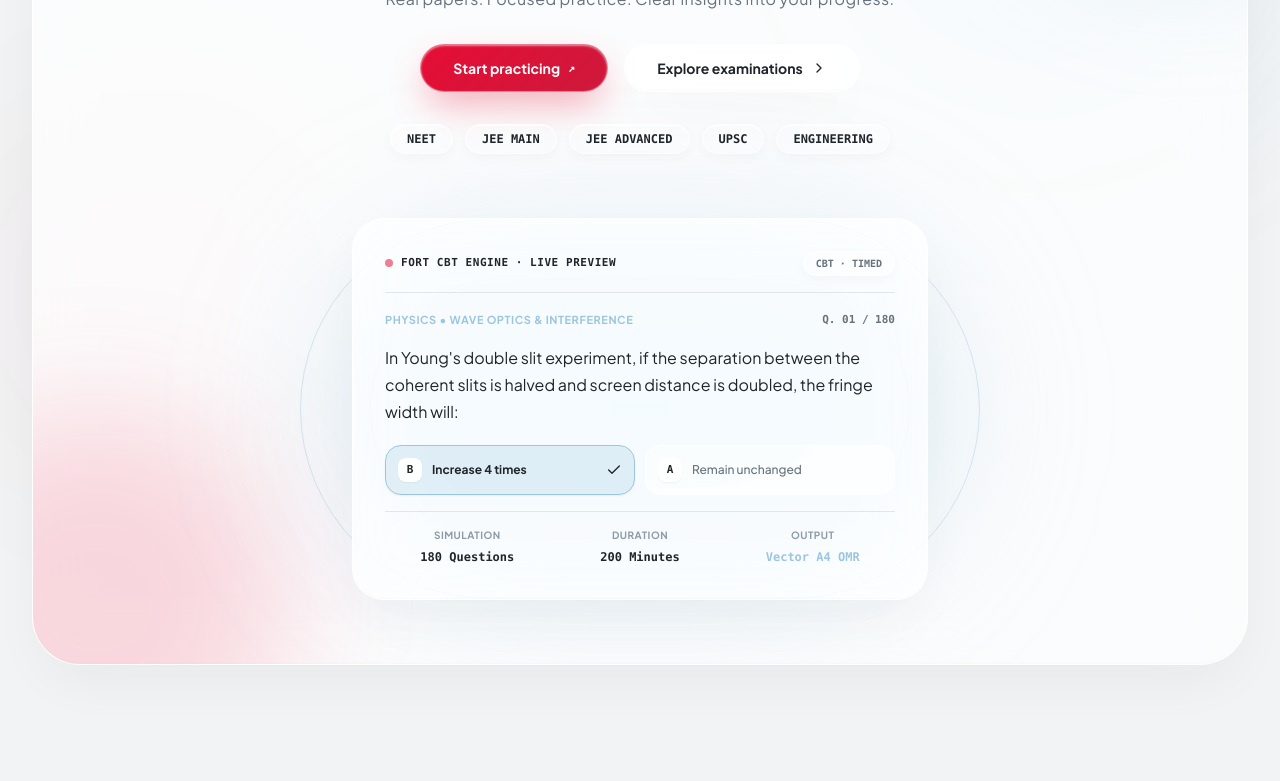
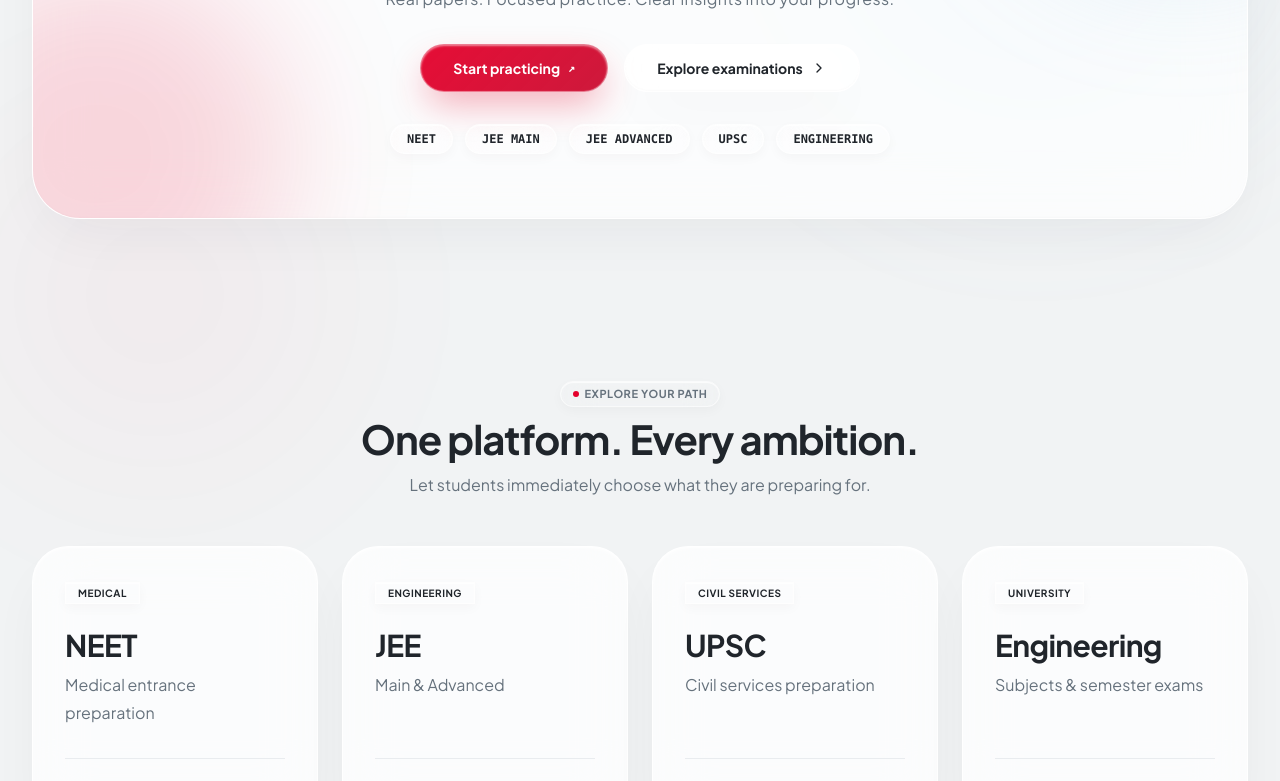
Before and after one commit to axiomistech/merit, a Next.js app: page / in a window 1280 px wide. Shown: the part 411-1192 px from the top of the page. Built offline with nearby package versions, Linux system fonts and the light colour scheme; no server answers.

Commit message:
fix(hero): remove cbt question fragment card from hero section per user request

```diff
--- a/src/app/page.tsx
+++ b/src/app/page.tsx
@@ -12,7 +12,6 @@ import {
   Award,
   ChevronRight,
   Sparkles,
-  Check,
   Shield,
   Search,
   Filter,
@@ -294,96 +293,6 @@ export default function HomePage() {
                 <span className="font-mono text-xs font-bold text-[#20252B]">{cat.name}</span>
               </Link>
             ))}
-          </div>
-
-          {/* Central Cinematic Centerpiece: Layered Translucent Liquid Glass & Physical Fragment */}
-          <div className="relative mt-12 sm:mt-16 flex flex-col items-center">
-            {/* Ambient Liquid Glacier Underglow */}
-            <div className="pointer-events-none absolute top-1/2 left-1/2 h-[340px] w-full max-w-[620px] -translate-x-1/2 -translate-y-1/2 rounded-full bg-[#9CC6E0]/30 blur-[80px]" />
-
-            {/* Geometric Thin Orbital Lines */}
-            <div className="pointer-events-none absolute top-1/2 left-1/2 h-[380px] w-full max-w-[680px] -translate-x-1/2 -translate-y-1/2 rounded-full border border-[#9CC6E0]/40" />
-            <div className="pointer-events-none absolute top-1/2 left-1/2 h-[260px] w-full max-w-[540px] -translate-x-1/2 -translate-y-1/2 rounded-full border border-[#E4002B]/25" />
-
-            {/* Floating Translucent Liquid Glass Exam Interface Fragment */}
-            <div className="glass-polar relative z-10 w-full max-w-xl rounded-[32px] p-6 sm:p-8 backdrop-blur-2xl shadow-2xl transition-all duration-300 hover:scale-[1.01]">
-              {/* Micro Status Bar */}
-              <div className="flex items-center justify-between border-b border-[#DCE2E6]/80 pb-4">
-                <div className="flex items-center gap-2">
-                  <span className="h-2 w-2 rounded-full bg-[#E4002B] animate-pulse" />
-                  <span className="font-mono text-[11px] font-bold tracking-wider uppercase text-[#20252B]">
-                    FORT CBT ENGINE · LIVE PREVIEW
-                  </span>
-                </div>
-                <span className="glass-pill rounded-full px-3 py-1 font-mono text-[10px] font-bold text-[#66727D]">
-                  CBT · TIMED
-                </span>
-              </div>
-
-              {/* Fragment Content: Clean Editorial Specimen */}
-              <div className="pt-5 space-y-4">
-                <div className="flex items-center justify-between text-xs">
-                  <span className="text-[11px] font-bold uppercase tracking-wider text-[#9CC6E0]">
-                    Physics • Wave Optics & Interference
-                  </span>
-                  <span className="font-mono text-[11px] font-bold text-[#66727D]">
-                    Q. 01 / 180
-                  </span>
-                </div>
-
-                <p className="text-sm sm:text-base font-medium text-[#20252B] leading-relaxed">
-                  In Young&apos;s double slit experiment, if the separation between the coherent slits is halved and screen distance is doubled, the fringe width will:
-                </p>
-
-                {/* 2 Specimen Option Badges */}
-                <div className="grid grid-cols-1 sm:grid-cols-2 gap-2.5 pt-1">
-                  <div className="flex items-center justify-between rounded-2xl border border-[#9CC6E0] bg-[#9CC6E0]/25 p-3 text-xs font-bold text-[#20252B] shadow-xs">
-                    <div className="flex items-center gap-2.5">
-                      <span className="flex h-6 w-6 items-center justify-center rounded-lg bg-white text-[11px] font-mono font-bold text-[#20252B] shadow-xs">
-                        B
-                      </span>
-                      <span>Increase 4 times</span>
-                    </div>
-                    <Check className="h-4 w-4 text-[#20252B]" />
-                  </div>
-
-                  <div className="flex items-center gap-2.5 rounded-2xl border border-white/80 bg-white/60 p-3 text-xs font-medium text-[#66727D]">
-                    <span className="flex h-6 w-6 items-center justify-center rounded-lg bg-white text-[11px] font-mono font-bold text-[#20252B] shadow-xs">
-                      A
-                    </span>
-                    <span>Remain unchanged</span>
-                  </div>
-                </div>
-
-                {/* Micro Metrics Strip */}
-                <div className="grid grid-cols-3 gap-2 pt-4 border-t border-[#DCE2E6]/80 text-center">
-                  <div>
-                    <span className="text-[10px] font-bold uppercase tracking-wider text-[#8C9BA8] block">
-                      SIMULATION
-                    </span>
-                    <span className="font-mono text-xs font-bold text-[#20252B]">
-                      180 Questions
-                    </span>
-                  </div>
-                  <div>
-                    <span className="text-[10px] font-bold uppercase tracking-wider text-[#8C9BA8] block">
-                      DURATION
-                    </span>
-                    <span className="font-mono text-xs font-bold text-[#20252B]">
-                      200 Minutes
-                    </span>
-                  </div>
-                  <div>
-                    <span className="text-[10px] font-bold uppercase tracking-wider text-[#8C9BA8] block">
-                      OUTPUT
-                    </span>
-                    <span className="font-mono text-xs font-bold text-[#9CC6E0]">
-                      Vector A4 OMR
-                    </span>
-                  </div>
-                </div>
-              </div>
-            </div>
           </div>
         </div>
       </section>
```
